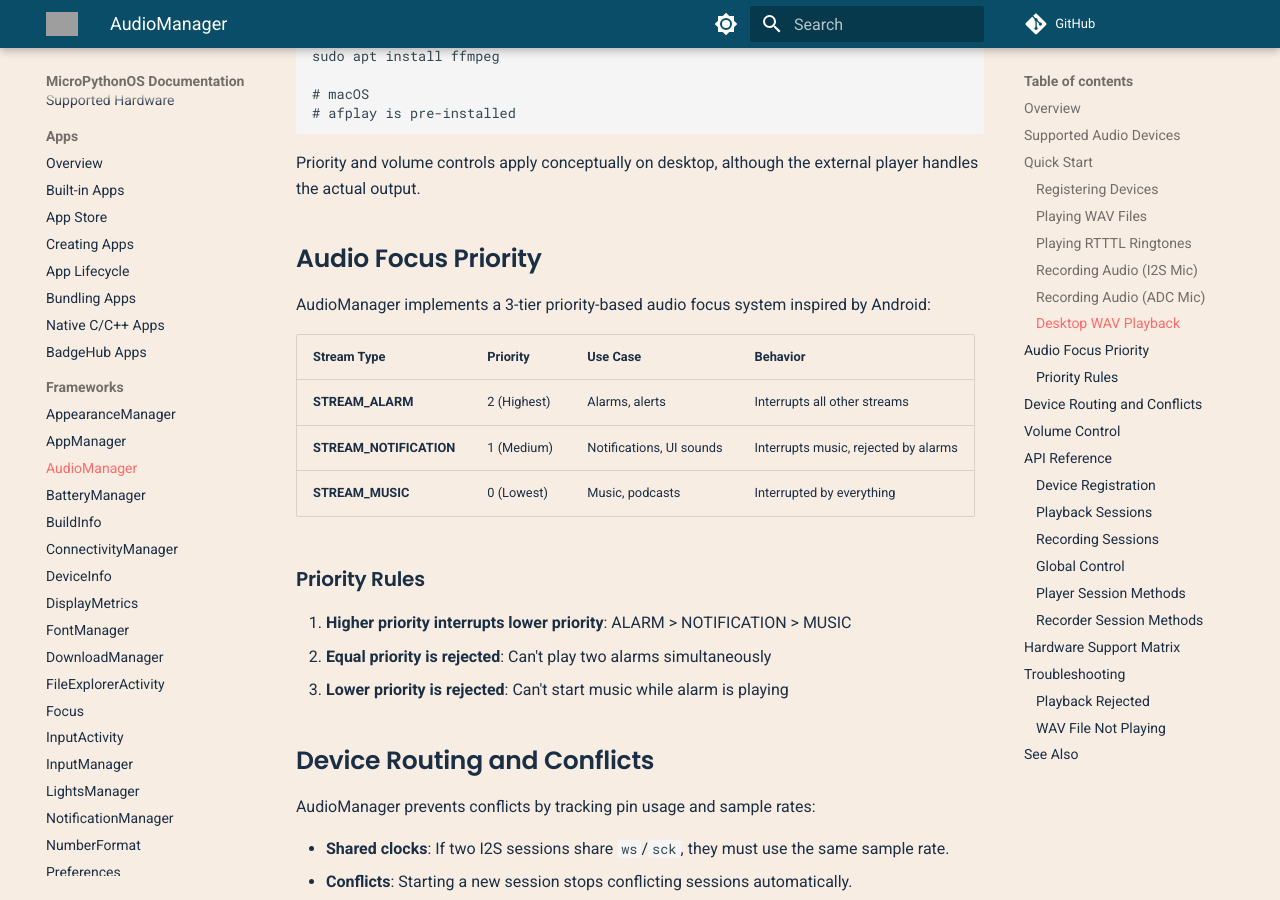
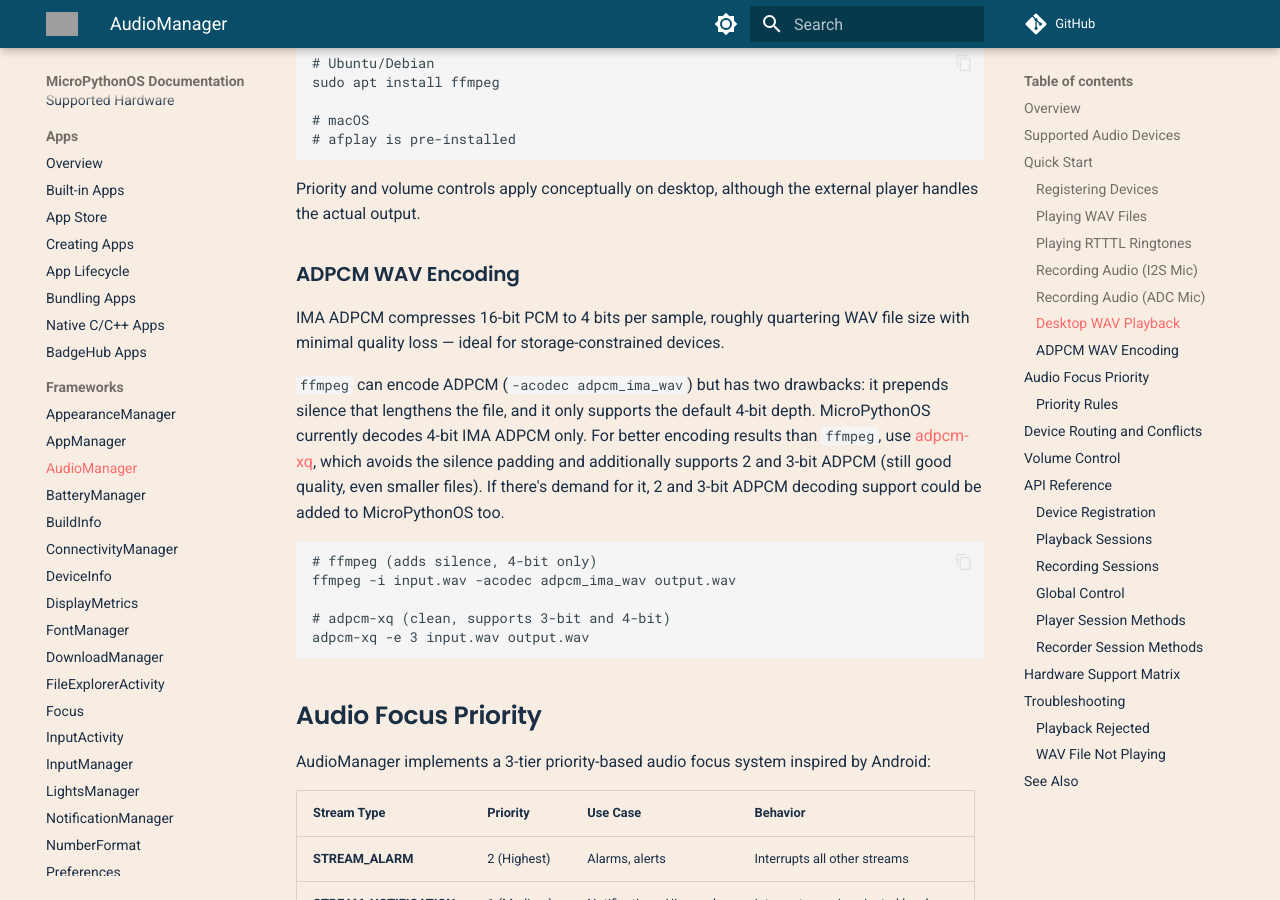
Before and after one commit to MicroPythonOS/docs, an MkDocs documentation site: the page built from docs/frameworks/audiomanager.md, in a window 1280 px wide and 900 px high, scrolled down 3136 px. Built offline with MkDocs 1.6.1 and Material for MkDocs 9.7.7, drawn with Linux system fonts in a browser that asks for light colours; comment, search, counter and statistics services are not loaded; some of the changed text lies outside the part shown; grey boxes are pictures that could not be loaded.

Commit message:
update docs

````diff
--- a/docs/frameworks/audiomanager.md
+++ b/docs/frameworks/audiomanager.md
@@ -9,7 +9,7 @@ AudioManager provides:
 - **Priority-based audio focus** - Higher priority streams interrupt lower priority ones
 - **Device registry** - Register I2S outputs, PWM buzzers, and microphone inputs
 - **Session control** - Player/Recorder sessions with start/stop/pause/resume
-- **WAV file support** - 8/16/24/32-bit PCM, mono/stereo, auto-upsampling
+- **WAV file support** - 8/16/24/32-bit PCM, IMA ADPCM (4-bit), mono/stereo, auto-upsampling
 - **WAV recording** - 16-bit mono PCM from I2S or ADC microphone
 - **RTTTL ringtone support** - Full Ring Tone Text Transfer Language parser
 - **Thread-safe** - Safe for concurrent access
@@ -78,9 +78,10 @@ player.start()
 ```
 
 **Supported formats:**
-- **Encoding**: PCM (8/16/24/32-bit)
+- **Encoding**: PCM (8/16/24/32-bit), IMA ADPCM (4-bit)
 - **Channels**: Mono or stereo
 - **Sample rate**: Any rate (auto-upsampled to ≥8000 Hz)
+- **Repeat**: Pass `repeat_count` to loop playback N times
 
 ### Playing RTTTL Ringtones
 
@@ -141,6 +142,20 @@ sudo apt install ffmpeg
 ```
 
 Priority and volume controls apply conceptually on desktop, although the external player handles the actual output.
+
+### ADPCM WAV Encoding
+
+IMA ADPCM compresses 16-bit PCM to 4 bits per sample, roughly quartering WAV file size with minimal quality loss — ideal for storage-constrained devices.
+
+`ffmpeg` can encode ADPCM (`-acodec adpcm_ima_wav`) but has two drawbacks: it prepends silence that lengthens the file, and it only supports the default 4-bit depth. MicroPythonOS currently decodes 4-bit IMA ADPCM only. For better encoding results than `ffmpeg`, use [adpcm-xq](https://github.com/dbry/adpcm-xq), which avoids the silence padding and additionally supports 2 and 3-bit ADPCM (still good quality, even smaller files). If there's demand for it, 2 and 3-bit ADPCM decoding support could be added to MicroPythonOS too.
+
+```bash
+# ffmpeg (adds silence, 4-bit only)
+ffmpeg -i input.wav -acodec adpcm_ima_wav output.wav
+
+# adpcm-xq (clean, supports 3-bit and 4-bit)
+adpcm-xq -e 3 input.wav output.wav
+```
 
 ## Audio Focus Priority
 
@@ -279,8 +294,8 @@ Set or get the global volume (0–100).
 ### WAV File Not Playing
 
 **Requirements:**
-- **Encoding**: PCM only (not MP3, AAC)
-- **Bit depth**: 8, 16, 24, or 32-bit
+- **Encoding**: PCM or IMA ADPCM (not MP3, AAC)
+- **Bit depth**: 8, 16, 24, or 32-bit (PCM); 4-bit (ADPCM)
 - **Channels**: Mono or stereo
 - **Sample rate**: Any (auto-upsampled to ≥8000 Hz)
 
````
